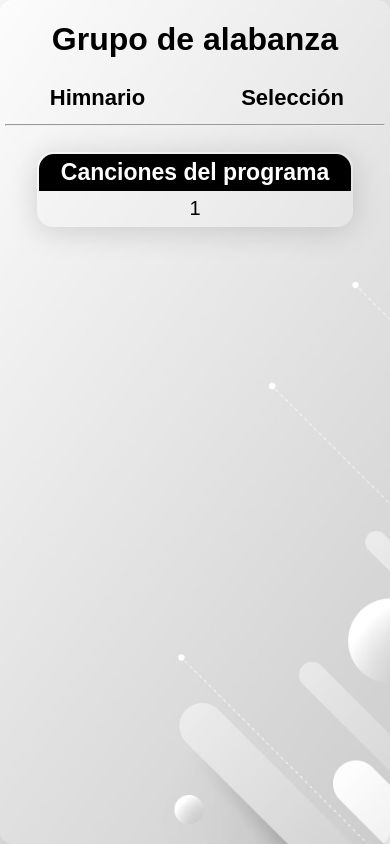
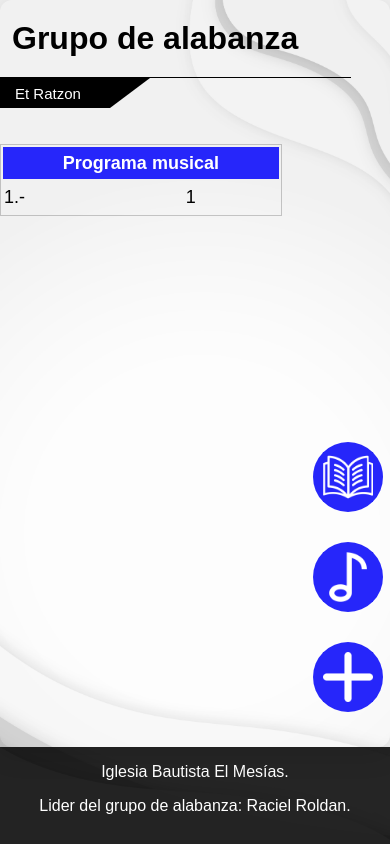
Before and after one commit to fran815/acordes, a Flask app: page / in a window 390 px wide. Run offline with Flask 3, Linux system fonts and the light colour scheme; tables that the repository leaves empty or names only in its code hold one stand-in row (values such as "Sample post"); data that the repository does not hold is empty.

Commit message:
update 0.14

```diff
--- a/static/css/index.css
+++ b/static/css/index.css
@@ -1,15 +1,54 @@
 body {
     display: flex;
+    flex-direction: column;
     justify-content: center;
     align-items: center;
     margin: 0;
     height: 100dvh;
     font-family: sans-serif;
 
-    background-image: url(/static/css/imgs/wallpaper1.jpg);
+    background-image: url(/static/css/imgs/wallpaper2.jpg);
     background-size: cover;
+    background-position: center;
     background-repeat: no-repeat;
 
+}
+footer {
+    width: 100%;
+    height: 110px;
+    color: white;
+    background-color: rgba(0, 0, 0, 0.85);
+}
+.main-footer {
+    display: flex;
+    flex-direction: column;
+    text-align: center;
+    width: 100%;
+}
+.social-div {
+    display: flex;
+    justify-content: center;
+}
+.social {
+    display: flex;
+    justify-content: center;
+    align-items: center;
+    width: 100px;
+    height: 60px;
+}
+#social-img-1 {
+    width: 40px;
+    height: 40px;
+    background-image: url(/static/css/imgs/youtube.png);
+    background-size: cover;
+    background-position: center;
+}
+#social-img-2 {
+    width: 40px;
+    height: 40px;
+    background-image: url(/static/css/imgs/facebook.png);
+    background-size: cover;
+    background-position: center;
 }
 
 
@@ -94,22 +133,22 @@ table {
     font-size: 20px;
     margin-left: 25px;
 }
-table th {
+/* table th {
     height: 35px;
     font-size: 23px;
     font-weight: bold;
 
     color: black;
-    /* background-color: black; */
     border-top-left-radius: 15px;
     border-top-right-radius: 15px;
-}
+} */
 tbody tr {
     color: black;
     height: 32px;
 }
 tbody td {
     cursor: pointer;
+    height: 30px;
 }
 
 
@@ -128,7 +167,7 @@ tbody td {
 
         background: transparent;
         border-radius: 12px;
-        box-shadow: 0 0px 0px transparent(0, 0, 0, 0.15);
+        box-shadow: 0 0px 0px transparent(0, 0, 0, 0);
         backdrop-filter: blur(0px);
         -webkit-backdrop-filter: blur(0px);
         border: 0px solid transparent;
@@ -136,54 +175,148 @@ tbody td {
 
 
     table {
-        width: 90%;
-        text-align: center;
+        width: 85%;
+        text-align: left;
         margin-left: 0px;
 
-        background: rgba(255, 255, 255, 0.1);
-        border-radius: 16px;
-        box-shadow: 0 4px 30px rgba(0, 0, 0, 0.15);
-        backdrop-filter: blur(3px);
-        -webkit-backdrop-filter: blur(3px);
+        border: 1px solid rgba(0, 0, 0, 0.2);
+    }
+    .table-head {
+        height: 30px;
+        font-size: 18px;
+        font-weight: bold;
+        text-align: center;
+
+        color: white;
+        background-color: rgb(38, 38, 250);
+    }
+    table td {
+        font-size: 18px;
+    }
+
+    .table-section {
+        display: flex;
+        justify-content: left;
+        width: 100%;
     }
     .table-div {
-        width: 90%;
-        justify-content: center;
-    }
-
-        table th {
-        height: 35px;
-        font-size: 23px;
-        font-weight: bold;
-
-        color: white;
-        background-color: black;
-        border-top-left-radius: 15px;
-        border-top-right-radius: 15px;
+        width: 85%;
     }
 
     /* HEADER */
     .main-header {
         flex-direction: column;
+        justify-content: left;
     }
     .main-header h1 {
         margin-left: 0;
     }
     .theme-div {
-        text-align: center;
+        width: 90%;
+        text-align: left;
+        border-bottom: 1px solid black;
     }
-    .options-div {
-        margin-right: 0;
+    .theme-div h1 {
+        font-size: 32px;
+        margin: 0;
+        margin-block: 20px;
+        margin-left: 12px;
     }
-    .menu-option {
+
+
+    /* CIRCLE OPTIONS */
+    .circle-menu-div {
+        position: absolute;
+        width: 15%;
+
+        right: 0;
+        bottom: 20px;
+        /* background-color: red; */
+    }
+    .circle-options-div {
+        display: flex;
+        flex-direction: column;
+        justify-content: center;
+        width: 100%;
+    }
+    .menu-circle-option {
         display: flex;
         justify-content: center;
-        width: 50%;
         align-items: center;
+        width: 100%;
+        height: 100px;
+    }
+    .img-option {
+        display: flex;
+        justify-content: center;
+        align-items: center;
+        width: 70px;
+        height: 70px;
+        background-color: rgb(38, 38, 250);
+        border-radius: 50%;
+    }
+    #book {
+        width: 50px;
+        height: 50px;
+        background-color: rgb(38, 38, 250);
 
-        margin-block: 5px;
+        background-image: url(/static/css/imgs/open-book.png);
+        background-size: cover;
+        background-position: center;
     }
-    a {
-        margin-right: 0;
+    #music {
+        width: 50px;
+        height: 50px;
+        background-color: rgb(38, 38, 250);
+
+        background-image: url(/static/css/imgs/music.png);
+        background-size: cover;
+        background-position: center;
+    }
+    #plus {
+        width: 50px;
+        height: 50px;
+        background-color: rgb(38, 38, 250);
+
+        background-image: url(/static/css/imgs/plus.png);
+        background-size: cover;
+        background-position: center;
+    }
+
+
+    /* GROUP NAME */
+    .group-name {
+        display: flex;
+        align-items: center;
+        width: 150px;
+        height: 30px;
+        margin: 0;
+
+        color: white;
+        background-color: black;
+    }
+    .group-name p {
+        width: 110px;
+        margin-left: 15px;
+        font-size: 15px;
+    }
+    .group-name-separ {
+        /* position: absolute;
+        margin-left: auto; */
+        float: right;
+        width: 0px;
+        height: 0px;
+        border-top: 30px solid black;
+        border-right: 40px solid rgb(241, 241, 241);
+        background-color: red;
+    }
+    .group-name-separ p {
+        color: transparent;
+        background-color: transparent;
+    }
+
+
+    .options-div {
+        display: none;
     }
 }
--- a/templates/index.html
+++ b/templates/index.html
@@ -12,6 +12,11 @@
             <div class="theme-div">
                 <h1>Grupo de alabanza</h1>
             </div>
+            <div class="group-name">
+                <p>Et Ratzon</p>
+                <div class="group-name-separ"></div>
+            </div>
+
             <div class="options-div">
                 <div class="menu-option">
                     <a href="{{ url_for('search') }}">Himnario</a>
@@ -22,10 +27,11 @@
             </div>
         </div>
 
-        <div class="separate">
+        <!-- <div class="separate">
             <hr>
-        </div>
+        </div> -->
 
+        <br>
         <br>
 
         <div class="table-section">
@@ -36,21 +42,74 @@
             </div>
             <div class="table-div">
                 <table>
-                    <th>Canciones del programa</th>
+                    <th class="table-head" colspan="2">Programa musical</th>
                     <tbody>
                         {% for x in canciones %}
                             <tr>
-                                <td onclick="searchClick(this)">
-                                    {{ x[0] }}
-                                </td>
+                                <td>{{ loop.index }}.-</td>
+                                {% if x[0] == "Bienvenida" or x[0] == "Especial" or x[0] == "Predicación" or x[0] == "Acción de gracias" or x[0] == "Otro" %}
+                                    <td>
+                                        {{ x[0] }}
+                                    </td>
+                                {% else %}
+                                    <td onclick="searchClick(this)">
+                                        {{ x[0] }}
+                                    </td>
+                                {% endif %}
                             </tr>
                         {% endfor %}
                     </tbody>
                 </table>
             </div>
+
+            <div class="circle-menu-div">
+                <div class="circle-options-div">
+                    <div class="menu-circle-option">
+                        <a href="{{ url_for('search') }}">
+                            <div class="img-option">
+                                <div id="book"></div>
+                            </div>
+                        </a>
+                    </div>
+                    <div class="menu-circle-option">
+                        <a href="">
+                            <div class="img-option">
+                                <div id="music"></div>
+                            </div>
+                        </a>
+                    </div>
+                    <div class="menu-circle-option">
+                        <a href="{{ url_for('selector') }}">
+                            <div class="img-option">
+                                <div id="plus"></div>
+                            </div>
+                        </a>
+                    </div>
+                </div>
+            </div>
         </div>
 
     </div>
+    <footer>
+        <div class="main-footer">
+            <div class="footer-title">
+                <p>Iglesia Bautista El Mesías.</p>
+                <p>Lider del grupo de alabanza: Raciel Roldan.</p>
+            </div>
+            <!-- <div class="social-div">
+                <div class="social">
+                    <a href="">
+                        <div id="social-img-1"></div>
+                    </a>
+                </div>
+                <div class="social">
+                    <a href="">
+                        <div id="social-img-2"></div>
+                    </a>
+                </div>
+            </div> -->
+        </div>
+    </footer>
 </body>
 
 <script>
```
Also changed, not shown: templates/selector.html (+16 -0 lines), static/css/imgs/facebook.png (added), static/css/imgs/music.png (added), static/css/imgs/open-book.png (added), static/css/imgs/plus.png (added), static/css/imgs/wallpaper1.jpg (deleted), static/css/imgs/wallpaper2.jpg (added), static/css/imgs/youtube.png (added).
